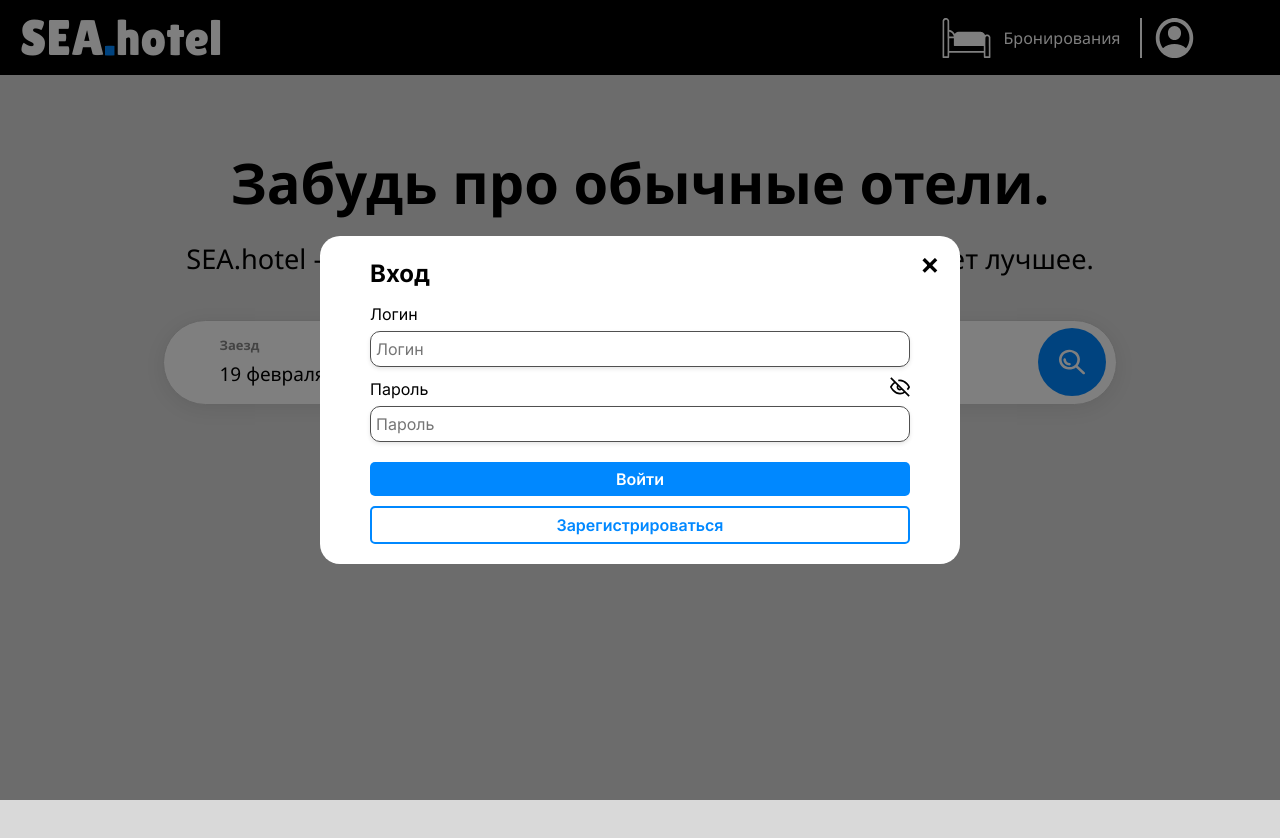
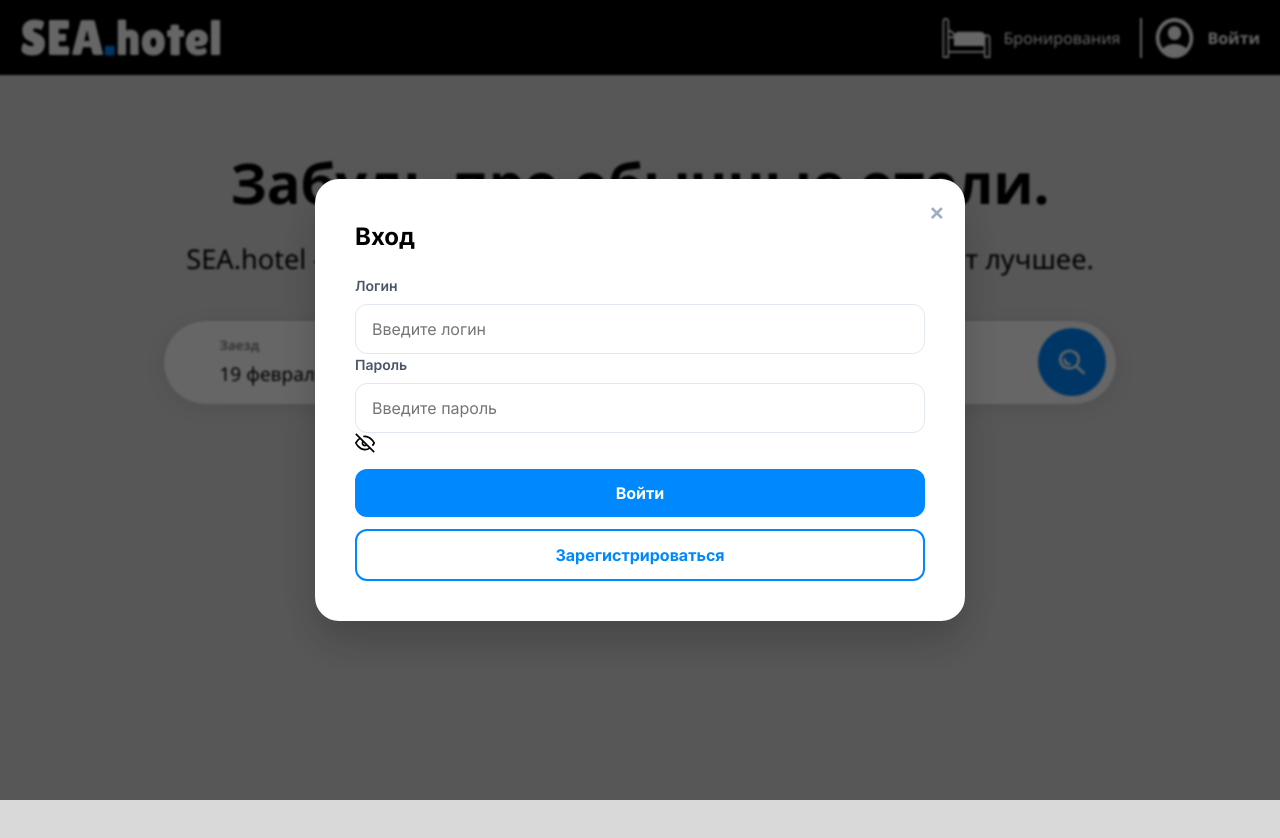
Before and after one commit to zefiruz/spo, a React (Vite) app in the folder my-app/: page / in a window 1280 px wide. Both pictures are taken after a click on the button "Войти". Shown: the top 838 px of the page. Built offline with nearby package versions, Linux system fonts and the light colour scheme; a web font is replaced by a local one.

Commit message:
fix: login button, login/signup modal fix and update

```diff
--- a/my-app/src/components/Header/Header.css
+++ b/my-app/src/components/Header/Header.css
@@ -20,10 +20,6 @@ h1{
     font-size: 50px;
 }
 
-/* span{
-    color: #FFFF;
-} */
-
 .links--container {
     display: flex;
     align-items: center;
@@ -35,6 +31,7 @@ h1{
     flex-direction: row;
     fill: #FFF;
     transition: transform 0.2s ease-in-out;
+    color: #FFFFFF;
 }
 
 .link--item:not(:last-child) {
--- a/my-app/src/components/Header/Header.jsx
+++ b/my-app/src/components/Header/Header.jsx
@@ -21,10 +21,10 @@ const Header = ({ OnOpenLogin}) => {
 
                     {user ?(
                         <Link to="/profile" className="link--item">
-                             <div className="link--content">
+                            <div className="link--content">
                                 <ProfileIcon className="link--icon"/>
-                            <span>{user?.login}</span>
-                             </div>
+                                <span>{user?.login}</span>
+                            </div>
 
                         </Link>
                     ):
--- a/my-app/src/components/Modals/LoginModal.jsx
+++ b/my-app/src/components/Modals/LoginModal.jsx
@@ -1,67 +1,90 @@
-import { useAuth } from '../../context/AuthContext'
-import './Modal.css'
+import { useAuth } from '../../context/AuthContext';
+import './Modal.css';
 import { useState } from 'react';
 
+const LoginModal = ({ onClose, OnOpenSignUp }) => {
+  const { users, login } = useAuth();
 
-const LoginModal = ({ onClose, OnOpenSignUp }) => {
-  const {users, login } = useAuth();
-  const [inputLogin, setInputLogin] = useState();
-  const [password, setPassword] = useState();
+  // ВАЖНО: Всегда ставим пустую строку '', чтобы не было ошибки "uncontrolled input"
+  const [inputLogin, setInputLogin] = useState('');
+  const [password, setPassword] = useState(''); // Проверь, что имя совпадает с тем, что в value ниже
   const [isPasswordVisible, setIsPasswordVisible] = useState(false);
-  const handlelogin = (e) => {
+
+  const handleLogin = (e) => {
     e.preventDefault();
+
+    // Ищем пользователя в массиве
     const user = users.find(u => inputLogin === u.login);
+
     if (user && user.password === password) {
       login(user);
       onClose();
-      return
+      return;
     }
-    alert("Неверный логин или пароль")
-  }
-  const handleInputLoginChange = (e) => {
-    setInputLogin(e.target.value)
-  }
-  const handlePasswordChange = (e) => { setPassword(e.target.value) }
+    alert("Неверный логин или пароль");
+  };
+
   return (
     <div className="modal-overlay" onClick={onClose}>
       <div className="modal-content" onClick={(e) => e.stopPropagation()}>
         <button className="close-btn" onClick={onClose}>×</button>
         <h2>Вход</h2>
+
+        <form onSubmit={handleLogin} className="modal-form">
           <label className='modal-input'>
             <span>Логин</span>
             <input
-          value={inputLogin}
-          onChange={handleInputLoginChange}
+              value={inputLogin} // Использует стейт inputLogin
+              onChange={(e) => setInputLogin(e.target.value)}
               type="text"
-          placeholder="Логин"
+              placeholder="Введите логин"
             />
           </label>
-        <label  className='modal-input'>
+
+          <label className='modal-input'>
             <span>Пароль</span>
-        <input value={password}
-          onChange={handlePasswordChange}
-          type={isPasswordVisible ? ("text") : ("password")}
-          placeholder="Пароль"
+            <div className="input-wrapper">
+              <input
+                value={password} // Использует стейт password
+                onChange={(e) => setPassword(e.target.value)}
+                type={isPasswordVisible ? "text" : "password"}
+                placeholder="Введите пароль"
               />
               <button
                 type="button"
                 onClick={() => setIsPasswordVisible(!isPasswordVisible)}
                 className="password-toggle-btn"
               >
+                {/* Иконки глаза */}
                 {isPasswordVisible ? (
                   <svg width="20" height="20" viewBox="0 0 24 24" fill="none" stroke="currentColor" strokeWidth="2">
                     <path d="M1 12s4-8 11-8 11 8 11 8-4 8-11 8-11-8-11-8z" />
                     <circle cx="12" cy="12" r="3" />
                   </svg>
-          ) : (<svg width="20" height="20" viewBox="0 0 24 24" fill="none" stroke="currentColor" strokeWidth="2">
+                ) : (
+                  <svg width="20" height="20" viewBox="0 0 24 24" fill="none" stroke="currentColor" strokeWidth="2">
                     <path d="M17.94 17.94A10.07 10.07 0 0 1 12 20c-7 0-11-8-11-8a18.45 18.45 0 0 1 5.06-5.94M9.9 4.24A9.12 9.12 0 0 1 12 4c7 0 11 8 11 8a18.5 18.5 0 0 1-2.16 3.19m-6.72-1.07a3 3 0 1 1-4.24-4.24" />
                     <line x1="1" y1="1" x2="23" y2="23" />
-          </svg>)}
+                  </svg>
+                )}
               </button>
+            </div>
           </label>
 
-        <button  className="login-btn" type="submit" onClick={handlelogin}>Войти</button>
-        <button className="sighup-btn" onClick={OnOpenSignUp}>Зарегистрироваться</button>
+          <div className="modal-actions">
+            <button className="login-btn" type="submit">Войти</button>
+            <button
+                className="signup-btn"
+                type="button"
+                onClick={(e) => {
+                    e.preventDefault();
+                    OnOpenSignUp();
+                }}
+            >
+                Зарегистрироваться
+            </button>
+          </div>
+        </form>
       </div>
     </div>
   );
--- a/my-app/src/components/Modals/Modal.css
+++ b/my-app/src/components/Modals/Modal.css
@@ -1,4 +1,4 @@
-@import url('https://fonts.googleapis.com/css2?family=Inter:ital,opsz,wght@0,14..32,100..900;1,14..32,100..900&display=swap');
+@import url('https://fonts.googleapis.com/css2?family=Inter:wght@400;600;700&display=swap');
 
 .modal-overlay {
   position: fixed;
@@ -6,87 +6,113 @@
   left: 0;
   width: 100%;
   height: 100%;
-  background: rgba(0, 0, 0, 0.5); /* Затемнение фона */
+  background: rgba(0, 0, 0, 0.6);
   display: flex;
   justify-content: center;
   align-items: center;
   z-index: 1000;
+  backdrop-filter: blur(1px);
 }
 
 .modal-content {
-  width: 50%;
+  width: 100%;
+  max-width: 650px;
+  background: white;
+  font-family: 'Inter', sans-serif;
+  padding: 40px;
+  border-radius: 24px;
+  position: relative;
   display: flex;
-  background: white;
-  font-family: Inter, sans-serif;
-  padding-block: 20px;
-  padding-inline: 50px;
-  border-radius: 20px;
-  position: relative;
   flex-direction: column;
-  gap: 10px;
+  gap: 20px;
+  box-shadow: 0 20px 40px rgba(0,0,0,0.2);
 }
 
-.close-btn{
+.close-btn {
   position: absolute;
-  font-size: 30px;
-  top: 5px;
+  top: 15px;
   right: 20px;
+  font-size: 24px;
+  cursor: pointer;
+  border: none;
+  background: none;
+  color: #a0aec0;
+  transition: color 0.2s;
 }
-.modal-input{
+
+.close-btn:hover {
+  color: #2d3748;
+}
+
+/* Контейнер для полей ввода */
+.modal-input {
   display: flex;
   flex-direction: column;
-  gap: 5px;
-}
-.modal-input span{
-  display: flex;
-  color: #000;
-  align-content: start;
+  gap: 8px;
+  width: 100%;
 }
 
-.modal-input input{
-  display: flex;
-  color: #000;
-  padding: 5px;
-  border: #505050 1px solid;
-  border-radius: 10px;
-  align-content: start;
-  box-shadow: 0 2px 4px rgba(0, 0, 0, 0.1);
-
-  transition: all 0.3s;
+.modal-input span {
+  font-size: 14px;
+  font-weight: 600;
+  color: #4a5568;
 }
 
-.modal-input input:focus{
-  transform: translateY(-4px);
-  box-shadow: 0 8px 15px rgba(0, 0, 0, 0.15);
-  border-color: #0088FF;
+.modal-input input {
+  width: 100%;
+  padding: 12px 16px;
+  border: 1px solid #e2e8f0;
+  border-radius: 12px;
+  font-size: 16px;
+  transition: all 0.2s;
+  outline: none;
 }
 
-.password-toggle-btn{
-  position: absolute;
-  right: 50px;
-}
-.login-btn{
-    margin-top:10px;
-}
-.login-btn, .sighup-btn{
-  background-color: #0088FF;
-  padding-block: 5px;
-  padding-inline: 10px;
-  color: #FFFF;
-  border-radius: 5px;
-  transition: all 0.3s;
+.modal-input input:focus {
+  border-color: #0088FF;
+  box-shadow: 0 0 0 3px rgba(0, 136, 255, 0.1);
 }
 
-.sighup-btn{
-  color:#0088FF;
-  background-color: white;
-  border: 2px #0088FF solid;
+/* Группировка кнопок для центрирования */
+.modal-actions {
+  display: flex;
+  flex-direction: column;
+  align-items: center;
+  gap: 12px;
+  margin-top: 10px;
+  width: 100%;
 }
 
-.login-btn:hover{
-  background-color: #016fcf;
+/* Общий стиль для кнопок */
+.login-btn, .signup-btn {
+  width: 100%;
+  max-width: none;
+  padding: 12px;
+  border-radius: 12px;
+  font-size: 16px;
+  font-weight: 700;
+  cursor: pointer;
+  transition: all 0.2s;
+  border: none;
+  text-align: center;
 }
 
-.sighup-btn:hover{
-  background-color: #dadada;
+.login-btn {
+  background-color: #0088FF;
+  color: white;
 }
+
+.login-btn:hover {
+  background-color: #0076D6;
+  transform: translateY(-1px);
+}
+
+.signup-btn {
+  background-color: white;
+  color: #0088FF;
+  border: 2px solid #0088FF;
+}
+
+.signup-btn:hover {
+  background-color: #f0f7ff;
+}
--- a/my-app/src/components/Modals/SignUpModal.jsx
+++ b/my-app/src/components/Modals/SignUpModal.jsx
@@ -1,61 +1,74 @@
-import useLocalStorage from '../../hooks/useLocalStorage';
-import {useAuth} from '../../context/AuthContext'
-import './Modal.css'
+import { useAuth } from '../../context/AuthContext';
+import './Modal.css';
 import { useState } from 'react';
 
+const SignUpModal = ({ onClose }) => {
+  const [inputLogin, setinputLogin] = useState('');
+  const [password, setPassword] = useState('');
+  const [confirmPassword, setConfirmPassword] = useState('');
 
-const SignUpModal = ({ onClose }) => {
-  const [inputLogin, setinputLogin] = useState();
-  const {login, users, setUsers} = useAuth();
-  const [password, setPassword] = useState();
-  const [confirmPassword, setConfirmPassword] = useState();
+  const { login, users, setUsers } = useAuth();
+
   const [isPasswordVisible, setIsPasswordVisible] = useState(false);
   const [isConfirmPasswordVisible, setIsConfirmPasswordVisible] = useState(false);
+
   const handleSubmit = (e) => {
     e.preventDefault();
-    const isExistUser = users.some(u => inputLogin == u.login);
+
+    // Валидация на пустые поля
+    if (!inputLogin || !password) {
+        alert("Заполните все поля");
+        return;
+    }
+
+    const isExistUser = users.some(u => inputLogin === u.login);
     if (isExistUser) {
       alert("Этот логин уже занят");
-      return
+      return;
     }
-    if (confirmPassword != password) {
+
+    if (confirmPassword !== password) {
       alert("Пароли не совпадают");
-      return
+      return;
     }
+
     const newUser = {
-      id: Date.now(), // полезно иметь ID
+      id: Date.now(),
       login: inputLogin,
-      password: password
+      password: password,
+      isAdmin: false // по умолчанию не админ
     };
+
     setUsers([...users, newUser]);
     login(newUser);
     onClose();
-  }
-  const handleinputLoginChange = (e) => { setinputLogin(e.target.value) }
-  const handlePasswordChange = (e) => { setPassword(e.target.value) }
-  const handleConfirmPasswordChange = (e) => { setConfirmPassword(e.target.value) }
+  };
+
   return (
     <div className="modal-overlay" onClick={onClose}>
       <div className="modal-content" onClick={(e) => e.stopPropagation()}>
         <button className="close-btn" onClick={onClose}>×</button>
         <h2>Регистрация</h2>
-        <form onSubmit={handleSubmit}>
 
-
+        <form onSubmit={handleSubmit} className="modal-form">
           <label className='modal-input'>
             <span>Логин</span>
             <input
               value={inputLogin}
-              onChange={handleinputLoginChange}
+              onChange={(e) => setinputLogin(e.target.value)}
               type="text"
-              placeholder="Логин"
+              placeholder="Придумайте логин"
             />
           </label>
-          <label className='modal-input'>
+
+          {/* Пароль */}
+          <label className='modal-input password-input-container'>
             <span>Пароль</span>
-            <input value={password}
-              onChange={handlePasswordChange}
-              type={isPasswordVisible ? ("text") : ("password")}
+            <div className="input-wrapper">
+                <input
+                  value={password}
+                  onChange={(e) => setPassword(e.target.value)}
+                  type={isPasswordVisible ? "text" : "password"}
                   placeholder="Пароль"
                 />
                 <button
@@ -64,22 +77,23 @@ const SignUpModal = ({ onClose }) => {
                   className="password-toggle-btn"
                 >
                   {isPasswordVisible ? (
-              <svg width="20" height="20" viewBox="0 0 24 24" fill="none" stroke="currentColor" strokeWidth="2">
-                <path d="M1 12s4-8 11-8 11 8 11 8-4 8-11 8-11-8-11-8z" />
-                <circle cx="12" cy="12" r="3" />
-              </svg>
-            ) : (<svg width="20" height="20" viewBox="0 0 24 24" fill="none" stroke="currentColor" strokeWidth="2">
-              <path d="M17.94 17.94A10.07 10.07 0 0 1 12 20c-7 0-11-8-11-8a18.45 18.45 0 0 1 5.06-5.94M9.9 4.24A9.12 9.12 0 0 1 12 4c7 0 11 8 11 8a18.5 18.5 0 0 1-2.16 3.19m-6.72-1.07a3 3 0 1 1-4.24-4.24" />
-              <line x1="1" y1="1" x2="23" y2="23" />
-            </svg>)}
+                    <svg width="20" height="20" viewBox="0 0 24 24" fill="none" stroke="currentColor" strokeWidth="2"><path d="M1 12s4-8 11-8 11 8 11 8-4 8-11 8-11-8-11-8z" /><circle cx="12" cy="12" r="3" /></svg>
+                  ) : (
+                    <svg width="20" height="20" viewBox="0 0 24 24" fill="none" stroke="currentColor" strokeWidth="2"><path d="M17.94 17.94A10.07 10.07 0 0 1 12 20c-7 0-11-8-11-8a18.45 18.45 0 0 1 5.06-5.94M9.9 4.24A9.12 9.12 0 0 1 12 4c7 0 11 8 11 8a18.5 18.5 0 0 1-2.16 3.19m-6.72-1.07a3 3 0 1 1-4.24-4.24" /><line x1="1" y1="1" x2="23" y2="23" /></svg>
+                  )}
                 </button>
+            </div>
           </label>
 
-          <label className='modal-input'>
+          {/* Подтверждение пароля */}
+          <label className='modal-input password-input-container'>
             <span>Подтвердите пароль</span>
-            <input value={confirmPassword}
-            onChange={handleConfirmPasswordChange}
-            type={isConfirmPasswordVisible ? ("text") : ("password")}
+            <div className="input-wrapper">
+                <input
+                  value={confirmPassword}
+                  onChange={(e) => setConfirmPassword(e.target.value)}
+                  type={isConfirmPasswordVisible ? "text" : "password"}
+                  placeholder="Повторите пароль"
                 />
                 <button
                   type="button"
@@ -87,18 +101,17 @@ const SignUpModal = ({ onClose }) => {
                   className="password-toggle-btn"
                 >
                   {isConfirmPasswordVisible ? (
-              <svg width="20" height="20" viewBox="0 0 24 24" fill="none" stroke="currentColor" strokeWidth="2">
-                <path d="M1 12s4-8 11-8 11 8 11 8-4 8-11 8-11-8-11-8z" />
-                <circle cx="12" cy="12" r="3" />
-              </svg>
-            ) : (<svg width="20" height="20" viewBox="0 0 24 24" fill="none" stroke="currentColor" strokeWidth="2">
-              <path d="M17.94 17.94A10.07 10.07 0 0 1 12 20c-7 0-11-8-11-8a18.45 18.45 0 0 1 5.06-5.94M9.9 4.24A9.12 9.12 0 0 1 12 4c7 0 11 8 11 8a18.5 18.5 0 0 1-2.16 3.19m-6.72-1.07a3 3 0 1 1-4.24-4.24" />
-              <line x1="1" y1="1" x2="23" y2="23" />
-            </svg>)}
+                    <svg width="20" height="20" viewBox="0 0 24 24" fill="none" stroke="currentColor" strokeWidth="2"><path d="M1 12s4-8 11-8 11 8 11 8-4 8-11 8-11-8-11-8z" /><circle cx="12" cy="12" r="3" /></svg>
+                  ) : (
+                    <svg width="20" height="20" viewBox="0 0 24 24" fill="none" stroke="currentColor" strokeWidth="2"><path d="M17.94 17.94A10.07 10.07 0 0 1 12 20c-7 0-11-8-11-8a18.45 18.45 0 0 1 5.06-5.94M9.9 4.24A9.12 9.12 0 0 1 12 4c7 0 11 8 11 8a18.5 18.5 0 0 1-2.16 3.19m-6.72-1.07a3 3 0 1 1-4.24-4.24" /><line x1="1" y1="1" x2="23" y2="23" /></svg>
+                  )}
                 </button>
+            </div>
           </label>
 
+          <div className="modal-actions">
             <button className="login-btn" type="submit">Зарегистрироваться</button>
+          </div>
         </form>
       </div>
     </div>
--- a/my-app/src/components/ReservationCard/ReservationCard.jsx
+++ b/my-app/src/components/ReservationCard/ReservationCard.jsx
@@ -1,6 +1,6 @@
 import useLocalStorage from '../../hooks/useLocalStorage';
 import { useBooking } from '../../context/BookingContex';
-import 'ReservationCard.css';
+import './ReservationCard.css';
 export const ResevationCard = ({ Reservation }) => {
     // Вызываем хук с ключом "hotels_data" и дефолтным пустым массивом
     const [rooms] = useLocalStorage('hotels_data', []);
```
Lines whose indentation alone changed are shown as unchanged.
